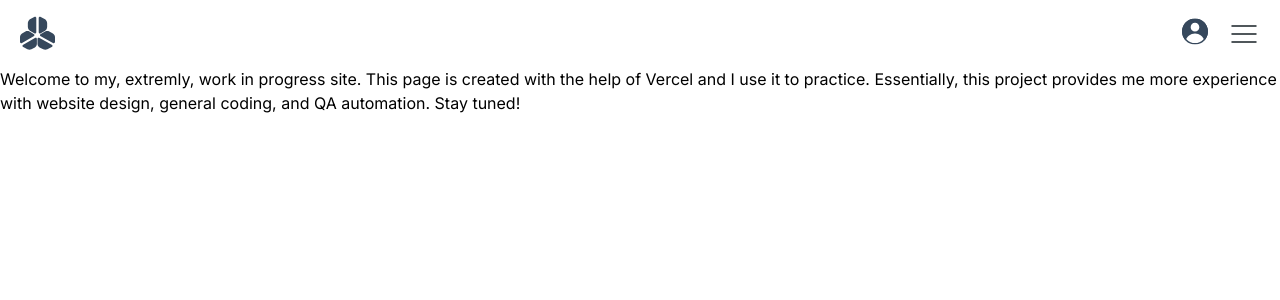
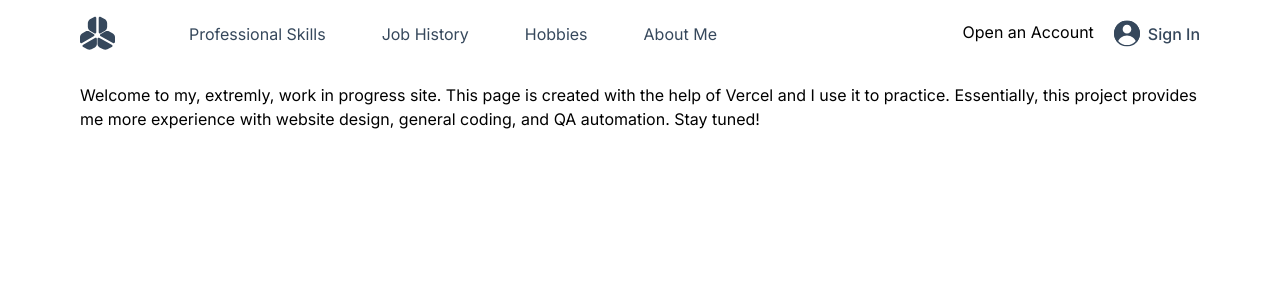
Before and after one commit to aaronnicholashaigh/ProfessionalSite, a Next.js app: page / in a window 1280 px wide. Shown: the top 300 px of the page. Built offline with nearby package versions, Linux system fonts and the light colour scheme.

Commit message:
NavBar work
Update for NavBar progress.  Added header links (text and design at least).

```diff
--- a/app/components/Navbar.tsx
+++ b/app/components/Navbar.tsx
@@ -3,19 +3,36 @@ import Logo from '../../public/assets/Logo.svg';
 import User from '../../public/assets/User.svg';
 import Menu from '../../public/assets/Menu.svg';
 
+const navLinks = [
+    {name: 'Professional Skills'},
+    {name: 'Job History'},
+    {name: 'Hobbies'},
+    {name: 'About Me'}
+]
+
 export function Navbar(){
     return(
-        <nav className="flex w-full items-center justify-between px-[20px] py-[16px]">
-            <div>
+        <nav className="flex w-full items-center justify-between px-[20px] py-[16px] lg:container lg:mx-auto lg:px-20">
+            <div className="flex items-center">
                 <Image src={Logo} alt="Logo" />
+
+                <div className="hidden lg:flex pl-[74px] gap-x-[56px]">
+                    {navLinks.map((item, index) =>(
+                        <p className="text-[#36485C] font:medium" key={index}>{item.name}</p>
+                    ))}
+
+                </div>
             </div>
 
             <div className="flex gap-x-5">
-                <div>
+
+                <p className="hidden lg:block">Open an Account</p>
+                <div className="flex items-center gap-x-2">
                     <Image src={User} alt="User Profile" />
+                    <span className="hidden font-medium text-[#36485C] lg:block">Sign In</span>
                 </div>
 
-                <Image src = {Menu} alt ="Menu Button" />
+                <Image src = {Menu} alt ="Menu Button" className="lg:hidden" />
             </div>
         </nav>
     )
--- a/app/page.tsx
+++ b/app/page.tsx
@@ -6,7 +6,8 @@ export default function Home() {
     <div>
       <Navbar />
 
-      <h1>Welcome to my, extremly, work in progress site.  This page is created with the help of Vercel and I use it to practice.  Essentially, this project
+      <h1 className="flex w-full items-center justify-between px-[20px] py-[16px] lg:container lg:mx-auto lg:px-20">
+        Welcome to my, extremly, work in progress site.  This page is created with the help of Vercel and I use it to practice.  Essentially, this project
         provides me more experience with website design, general coding, and QA automation.  Stay tuned!
       </h1>
     </div>
```
